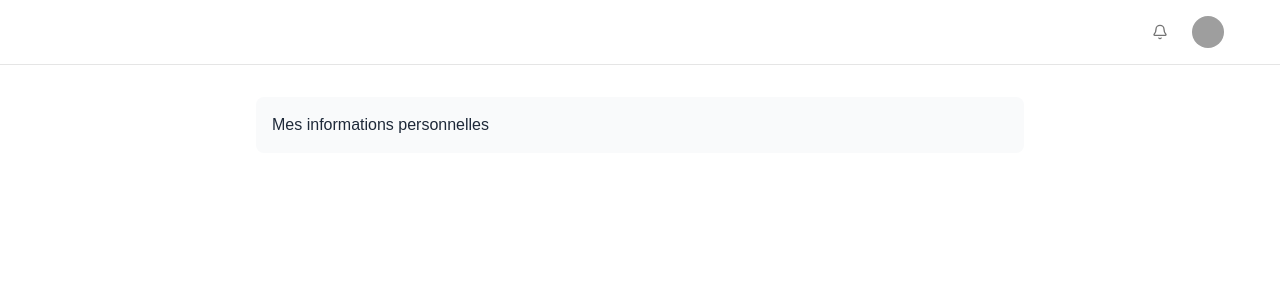
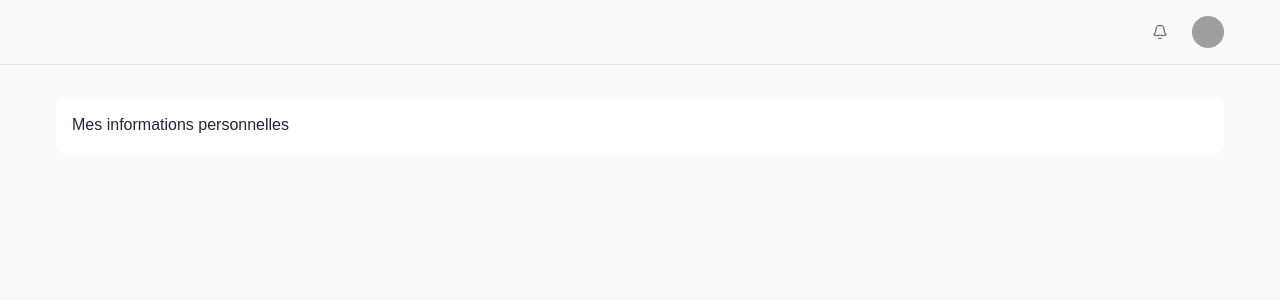
Before and after one commit to CousemaAnjary/hono, a Next.js app in the folder client/: page /profile in a window 1280 px wide. Shown: the top 300 px of the page. Built offline with nearby package versions, Linux system fonts and the light colour scheme; no server answers; grey boxes are pictures that could not be loaded.

Commit message:
refactor: améliorer la lisibilité et la structure des commentaires dans DashboardLayout et corriger le style de fond dans ProfilePage

```diff
--- a/client/app/(protected)/layout.tsx
+++ b/client/app/(protected)/layout.tsx
@@ -1,23 +1,23 @@
 import Navbar from "@/src/components/dashboard-panel/Navbar";
 
-export default function DashboardLayout({children}: {children: React.ReactNode}) {
-  // ! STATE (état, données) de l'application
+export default function DashboardLayout({ children }: { children: React.ReactNode }) {
+  /**
+   * ! STATE (état, données) de l'application
+   */
 
+  /**
+   * ! COMPORTEMENT (méthodes, fonctions) de l'application
+   */
 
-  // ! ACTIONS (actions, fonctions) de l'application
-
-
-  // ! AFFICHAGE (affichage, UI) de l'application
+  /**
+   * ! AFFICHAGE (render) de l'application
+   */
   return (
-    <>
+    <div className="min-h-screen bg-slate-50 flex flex-col">
       <Navbar />
-      <main className="flex-1 overflow-hidden bg-background">
-        <div className="container flex h-full max-w-7xl flex-col items-center justify-center px-4 md:px-6">
-          <div className="flex w-full max-w-3xl flex-col items-start justify-start gap-6 py-8">
-            {children}
-          </div>
-        </div>
+      <main className="flex-1 py-8 sm:px-8">
+        <div className="mx-auto max-w-[95rem] px-6">{children}</div>
       </main>
-    </>
-  )
+    </div>
+  );
 }
--- a/client/app/(protected)/profile/page.tsx
+++ b/client/app/(protected)/profile/page.tsx
@@ -12,7 +12,7 @@ export default function ProfilePage() {
    */
   return (
     <>
-      <div className="mb-8 flex w-full items-center justify-between rounded-md  p-4 bg-gray-50">
+      <div className="mb-8 flex w-full items-center justify-between rounded-md p-4 bg-white">
         <h1 className="font-spaceGrotesk font-medium text-gray-800">
           Mes informations personnelles
         </h1>
```
